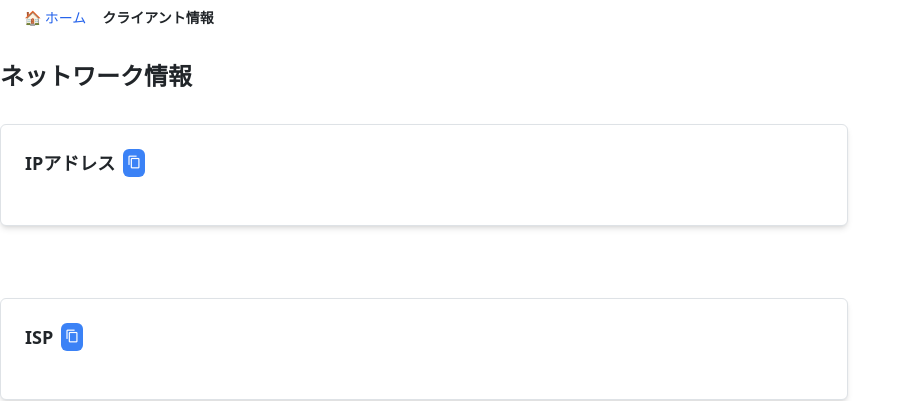
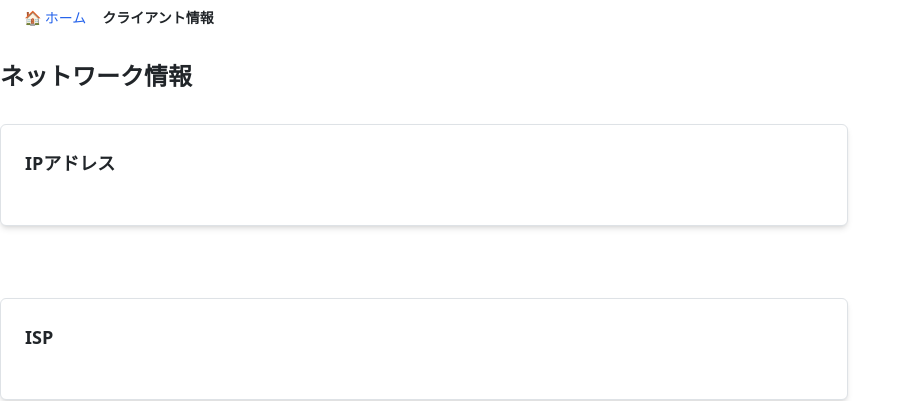
Before and after one commit to foresukecom/toolbox, a Vue app: page /client-info in a window 1280 px wide. Shown: the top 401 px of the page, without its empty margins (0-911 px from the left). Built offline with nearby package versions, Linux system fonts and the light colour scheme; no server answers.

Commit message:
feature: コピー対象が存在しないときはコピーボタンを非表示にする

```diff
--- a/src/components/CopyButton.vue
+++ b/src/components/CopyButton.vue
@@ -1,6 +1,6 @@
 <template>
   <div>
-    <button :class="buttonClass" type="button" @click="copyToClipboard">
+    <button v-if="textToCopy" :class="buttonClass" type="button" @click="copyToClipboard">
       <div v-if="!copied">
         <i class="material-icons text-sm">content_copy</i>
       </div>
```
